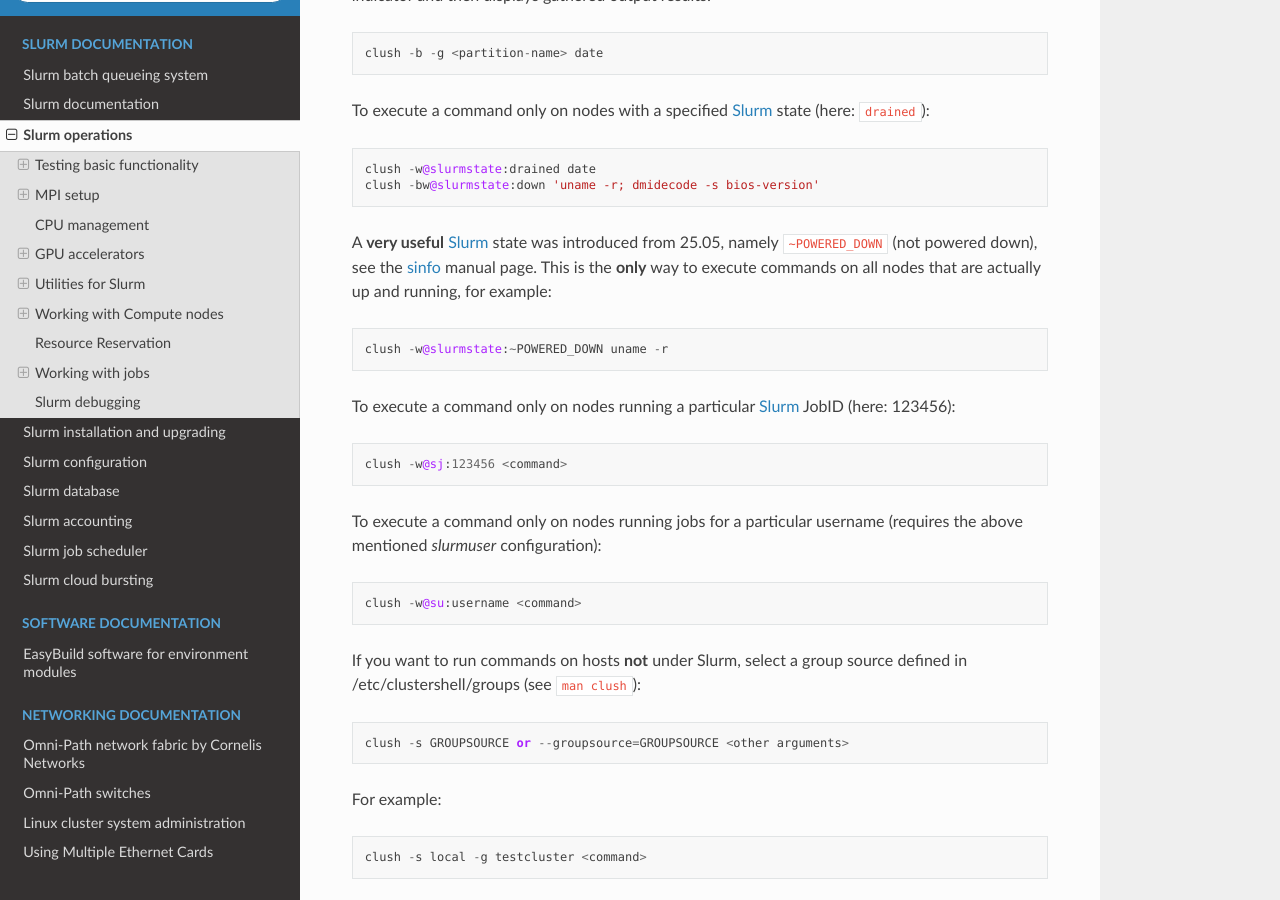
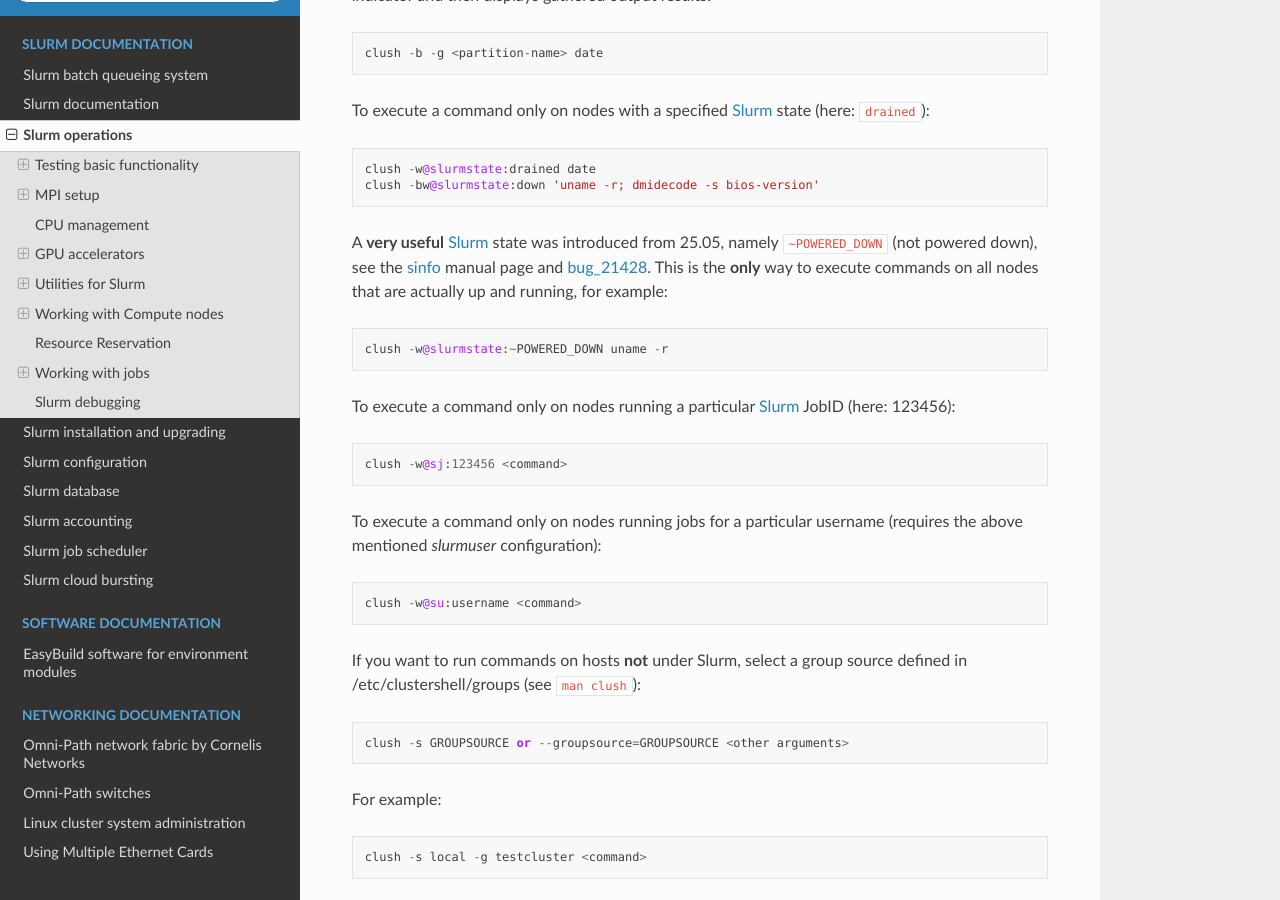
Before and after one commit to OleHolmNielsen/Niflheim_system, a Sphinx documentation site: the page built from docs/Slurm_operations.rst, in a window 1280 px wide and 900 px high, scrolled down 12088 px. Built offline with Sphinx 7.4.7 and the Read the Docs theme 3.1.0, drawn with Linux system fonts in a browser that asks for light colours.

Commit message:
Link to bug_21428

```diff
--- a/docs/Slurm_operations.rst
+++ b/docs/Slurm_operations.rst
@@ -551,7 +551,7 @@
   clush -w@slurmstate:drained date
   clush -bw@slurmstate:down 'uname -r; dmidecode -s bios-version'
 
-A **very useful** Slurm_ state was introduced from 25.05, namely ``~POWERED_DOWN`` (not powered down), see the sinfo_ manual page.
+A **very useful** Slurm_ state was introduced from 25.05, namely ``~POWERED_DOWN`` (not powered down), see the sinfo_ manual page and bug_21428_.
 This is the **only** way to execute commands on all nodes that are actually up and running, for example::
 
   clush -w@slurmstate:~POWERED_DOWN uname -r
@@ -582,6 +582,7 @@
 .. _ClusterShell_tool: https://clustershell.readthedocs.io/en/latest/intro.html
 .. _clush: https://clustershell.readthedocs.io/en/latest/tools/clush.html
 .. _nodeset: https://clustershell.readthedocs.io/en/latest/tools/nodeset.html
+.. _bug_21428: https://support.schedmd.com/show_bug.cgi?id=21428
 
 Copying files with ClusterShell
 ...............................
```
